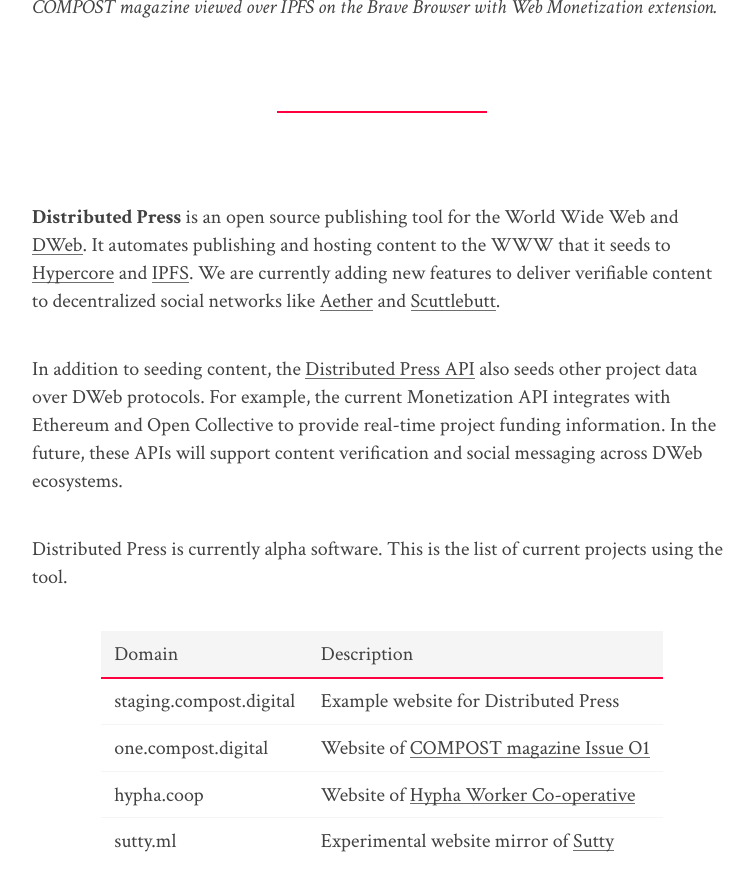
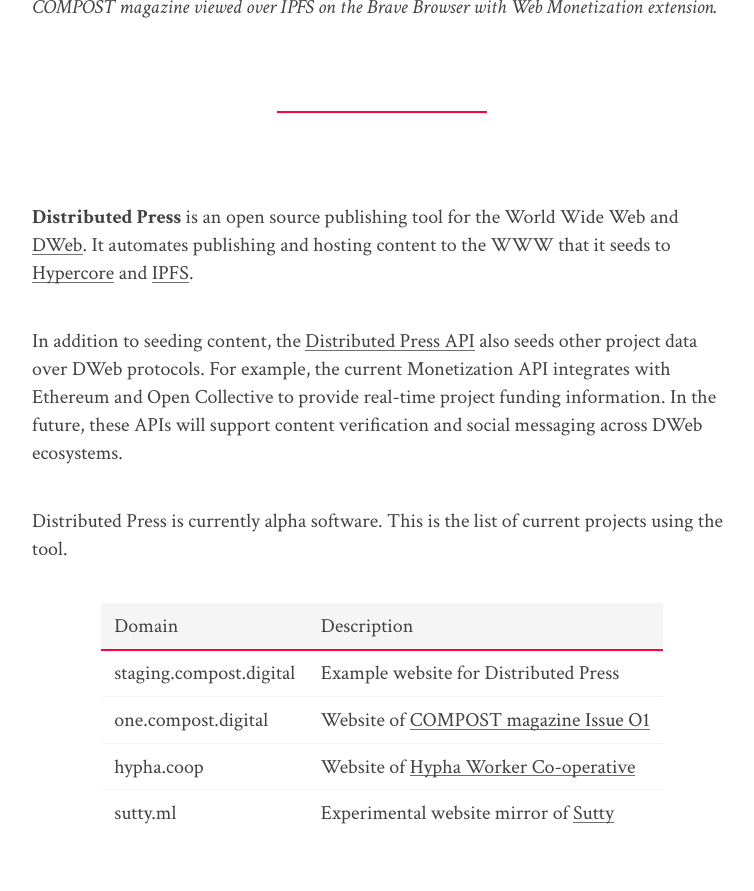
Before and after one commit to hyphacoop/distributed.press, a Jekyll site: the page built from index.md, in a window 1280 px wide and 900 px high, scrolled down 898 px. Shown: the top 891 px of the window, without its empty margins (258-1012 px from the left). Built offline with Jekyll 4.4.1, drawn with Linux system fonts in a browser that asks for light colours; nearby versions of some CDN libraries; our own code applies the rules of GitHub Pages for plain Markdown files; the list of posts is cut into pages by our own code.

```diff
--- a/index.md
+++ b/index.md
@@ -5,7 +5,7 @@
 
 ---
 
-**Distributed Press** is an open source publishing tool for the World Wide Web and [DWeb](https://getdweb.net). It automates publishing and hosting content to the WWW that it seeds to [Hypercore](https://hypercore-protocol.org/) and [IPFS](https://ipfs.io). We are currently adding new features to deliver verifiable content to decentralized social networks like [Aether](https://getaether.net/) and [Scuttlebutt](https://scuttlebutt.nz/).
+**Distributed Press** is an open source publishing tool for the World Wide Web and [DWeb](https://getdweb.net). It automates publishing and hosting content to the WWW that it seeds to [Hypercore](https://hypercore-protocol.org/) and [IPFS](https://ipfs.io).
 
 In addition to seeding content, the [Distributed Press API](https://github.com/hyphacoop/api.distributed.press) also seeds other project data over DWeb protocols. For example, the current Monetization API integrates with Ethereum and Open Collective to provide real-time project funding information. In the future, these APIs will support content verification and social messaging across DWeb ecosystems.
 
```
